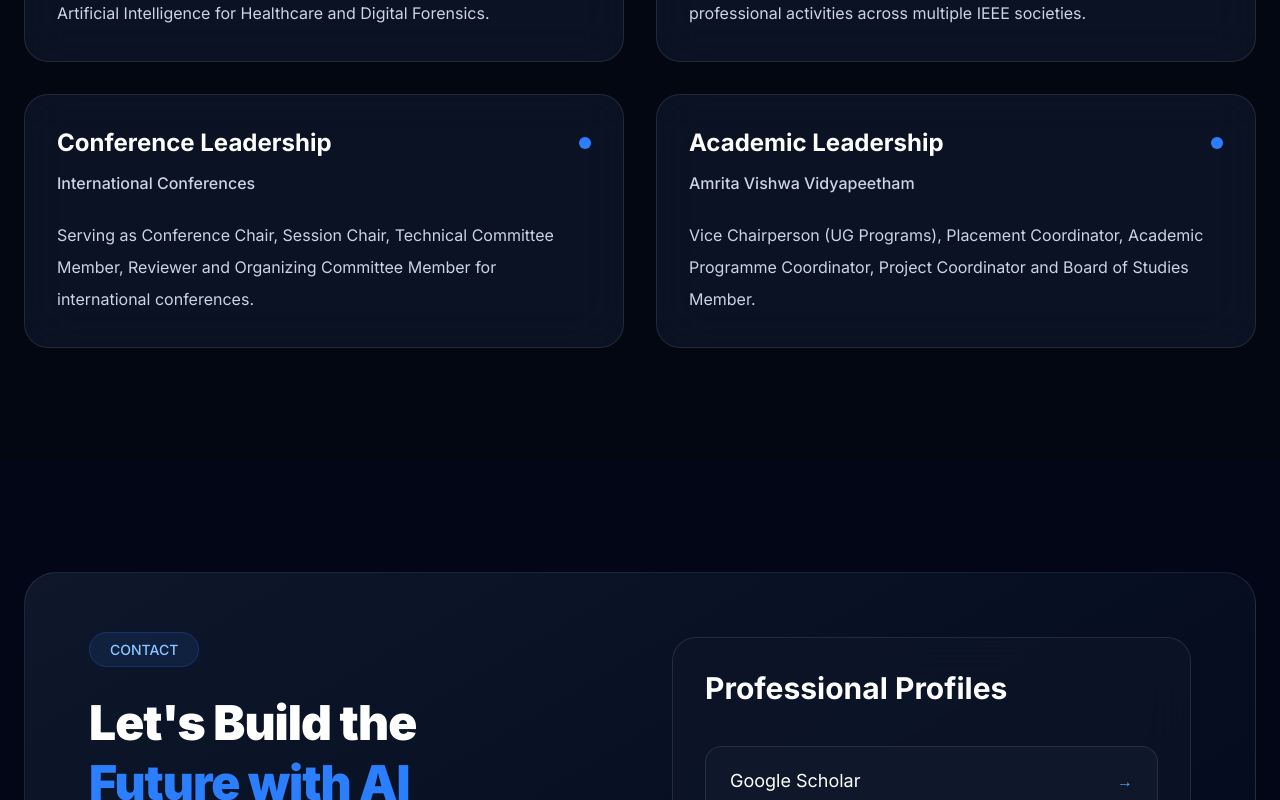
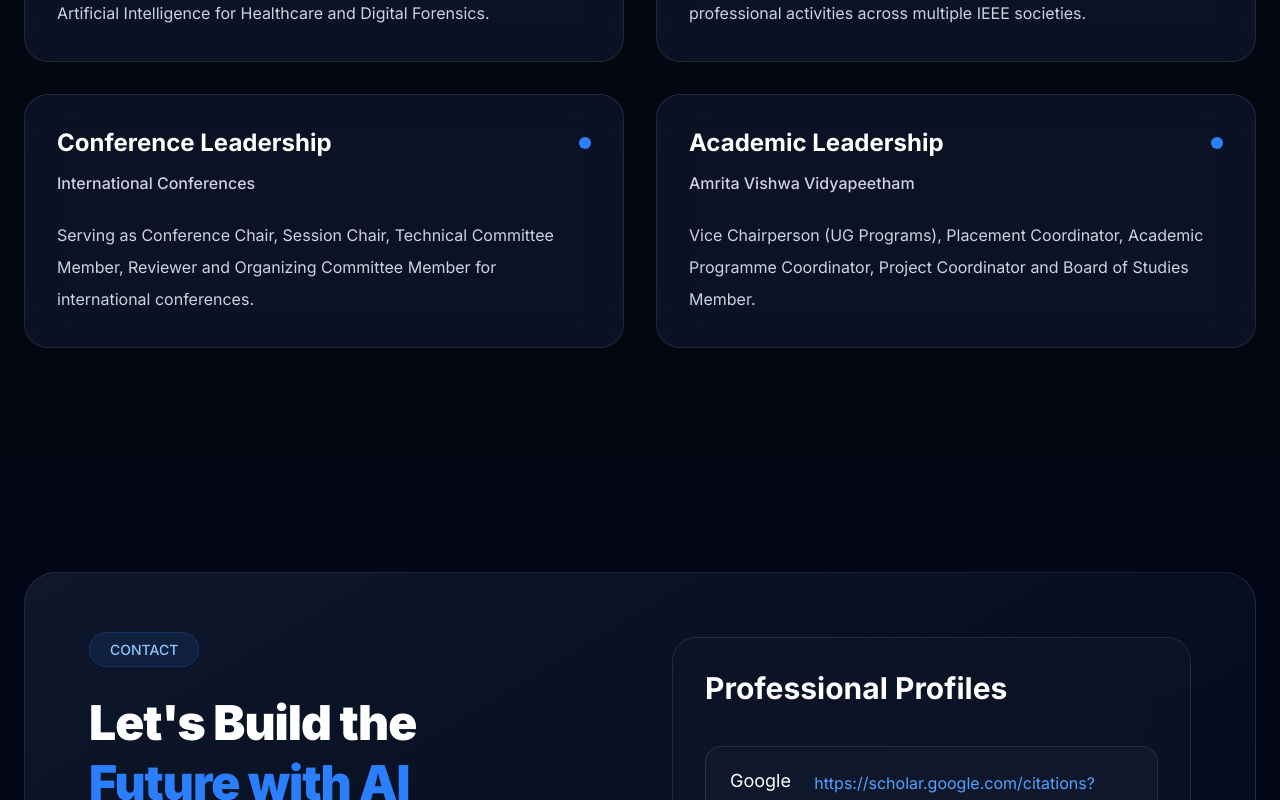
Before and after one commit to akshayshantharam/akshayshantharam.github.io, a Next.js app: page / in a window 1280 px wide. Shown: the part 11200-12000 px from the top of the page. Built offline with nearby package versions, Linux system fonts and the light colour scheme.

Commit message:
Update email and Google Scholar link in Contact.tsx

```diff
--- a/components/Contact.tsx
+++ b/components/Contact.tsx
@@ -43,7 +43,7 @@ export default function Contact() {
                   </p>
 
                   <p className="mt-2 text-xl font-semibold text-white">
-                    akshay@example.com
+                    akshayshantharam26@gmail.com
                   </p>
 
                 </div>
@@ -96,7 +96,7 @@ export default function Contact() {
                   </span>
 
                   <span className="text-blue-400">
-                    →
+                 https://scholar.google.com/citations?user=x-2sNvoAAAAJ&hl=en
                   </span>
                 </a>
 
```
